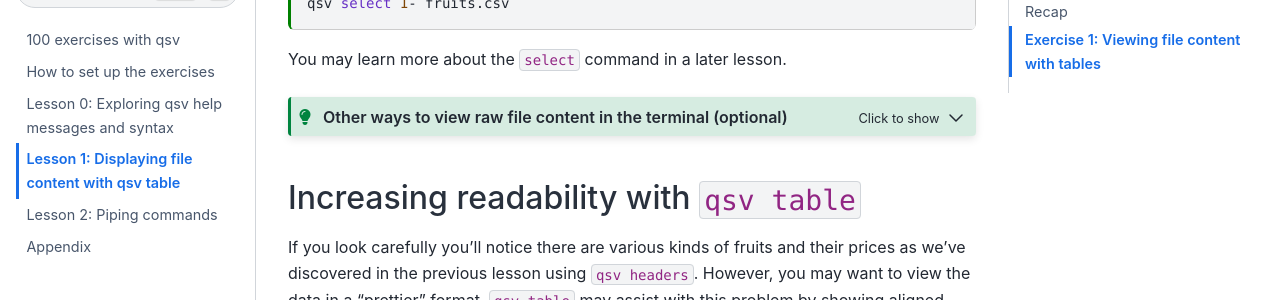
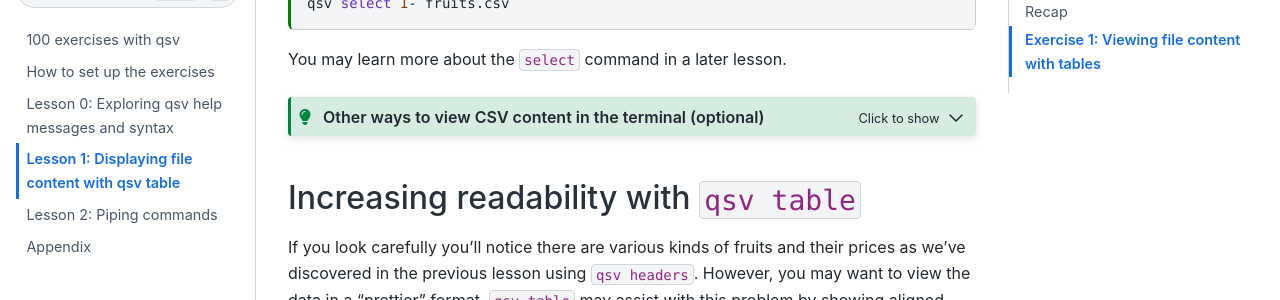
Before and after one commit to dathere/100.dathere.com, a Jupyter Book: the page built from lessons/1/index.md, in a window 1280 px wide and 900 px high, scrolled down 428 px. Shown: the part 153-453 px from the top of the window. Built offline with Jupyter Book 1.0.4 settings and Sphinx 7.4.7 and the Sphinx Book theme 1.1.4, drawn with Linux system fonts in a browser that asks for light colours.

Commit message:
chore: mention methods to view CSV content rather than raw file content

```diff
--- a/lessons/1/index.md
+++ b/lessons/1/index.md
@@ -31,10 +31,10 @@
 
 You may learn more about the `select` command in a later lesson.
 
-:::{admonition} Other ways to view raw file content in the terminal (optional)
+:::{admonition} Other ways to view CSV content in the terminal (optional)
 :class: dropdown hint
 
-Some other ways you may view raw file content for `fruits.csv` include running:
+Some other ways you may view CSV content for `fruits.csv` include running:
 
 -   `qsv cat rows fruits.csv`
 -   `qsv slice fruits.csv`
```
